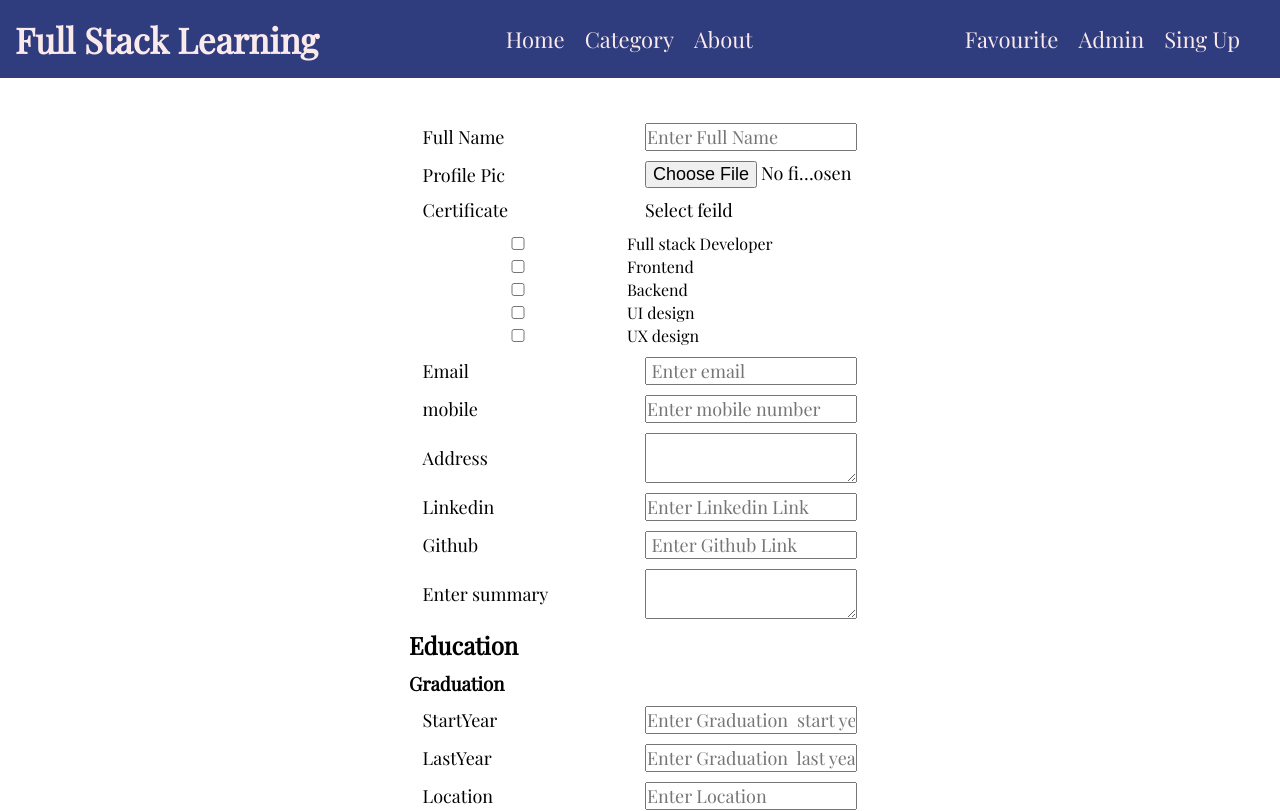
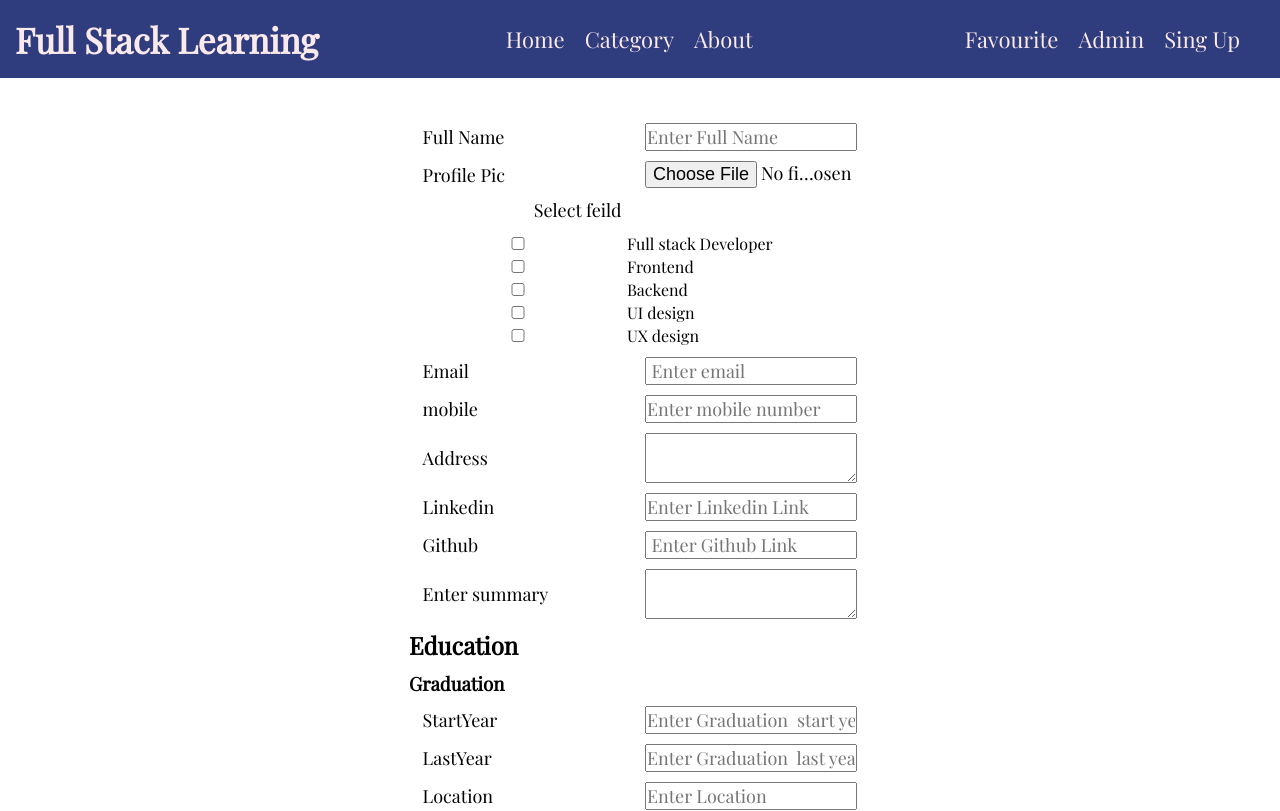
Before and after one commit to sachinkumarsain/Hiring-ClientSide, a React (Create React App) app: page /admin in a window 1280 px wide. Shown: the top 811 px of the page. Built offline with nearby package versions, Linux system fonts and the light colour scheme.

Commit message:
admin file data successfully transfer to backend

```diff
--- a/src/Admin/Admin.js
+++ b/src/Admin/Admin.js
@@ -76,22 +76,8 @@ function Admin() {
                         ...register('profilePic', { required: true, })}></input>{errors.profilePic && <p role="alert">profilePic is required</p>}
 
 
-                    <lebal>Certificate</lebal>
-                    {/*
-                     <select
-                        {
-                        ...register('course', { required: true, })}
-                    >
-                        <option>Select Game</option>
-                        <option>Full Stack developer</option>
-                        <option>Frontend</option>
-                        <option>Backend</option>
-                        <option>UI design</option>
-                        <option>UX design</option>
-                    </select>
 
 
-                    // {errors.course && <p role="alert">course is required</p>}  */}
                     <lebal>Select feild</lebal>
                     <ul style={{ listStyle: "none" }}
 
```
